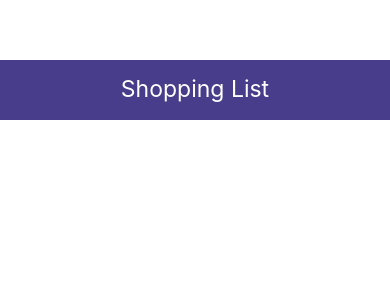
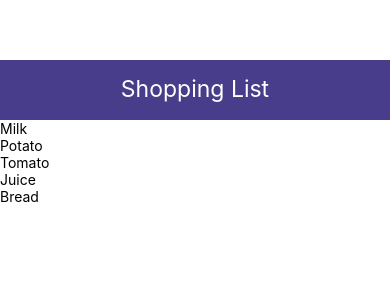
Before and after one commit to codeonion/QRAdventure, a React Native app: screen / in a window 390 px wide. Shown: the top 300 px of the page. Built offline with nearby package versions, Linux system fonts and the light colour scheme.

Commit message:
UUID updated to latest and state based list shown

```diff
--- a/App.js
+++ b/App.js
@@ -1,10 +1,23 @@
-import React from 'react';
-import { View, Text, StyleSheet } from 'react-native'
+import React, {useState} from 'react';
+import { View, Text, StyleSheet,FlatList } from 'react-native'
 import Header from './components/Header';
+import 'react-native-get-random-values';
+import { v4 as uuidv4 } from 'uuid';
+
 const App = () => {
+  const [items, setItems] = useState([
+    {id: uuidv4(), text: 'Milk'},
+    {id: uuidv4(), text: 'Potato'},
+    {id: uuidv4(), text: 'Tomato'},
+    {id: uuidv4(), text: 'Juice'},
+    {id: uuidv4(), text: 'Bread'},
+  ]);
   return (
     <View style={styles.contianer}>
       <Header title='Shopping List' />
+      <FlatList data={items} renderItem={({item}) => (
+        <Text>{item.text}</Text>
+      )} />
     </View>
   );
 }
--- a/package.json
+++ b/package.json
@@ -14,6 +14,7 @@
     "react": "16.13.1",
     "react-dom": "16.13.1",
     "react-native": "https://github.com/expo/react-native/archive/sdk-41.0.0.tar.gz",
+    "react-native-get-random-values": "^1.7.0",
     "react-native-vector-icons": "^8.1.0",
     "react-native-web": "~0.13.12",
     "uuid": "^8.3.2"
```
Also changed, not shown: 1 other file (tests, documents, lock files or other folders).
